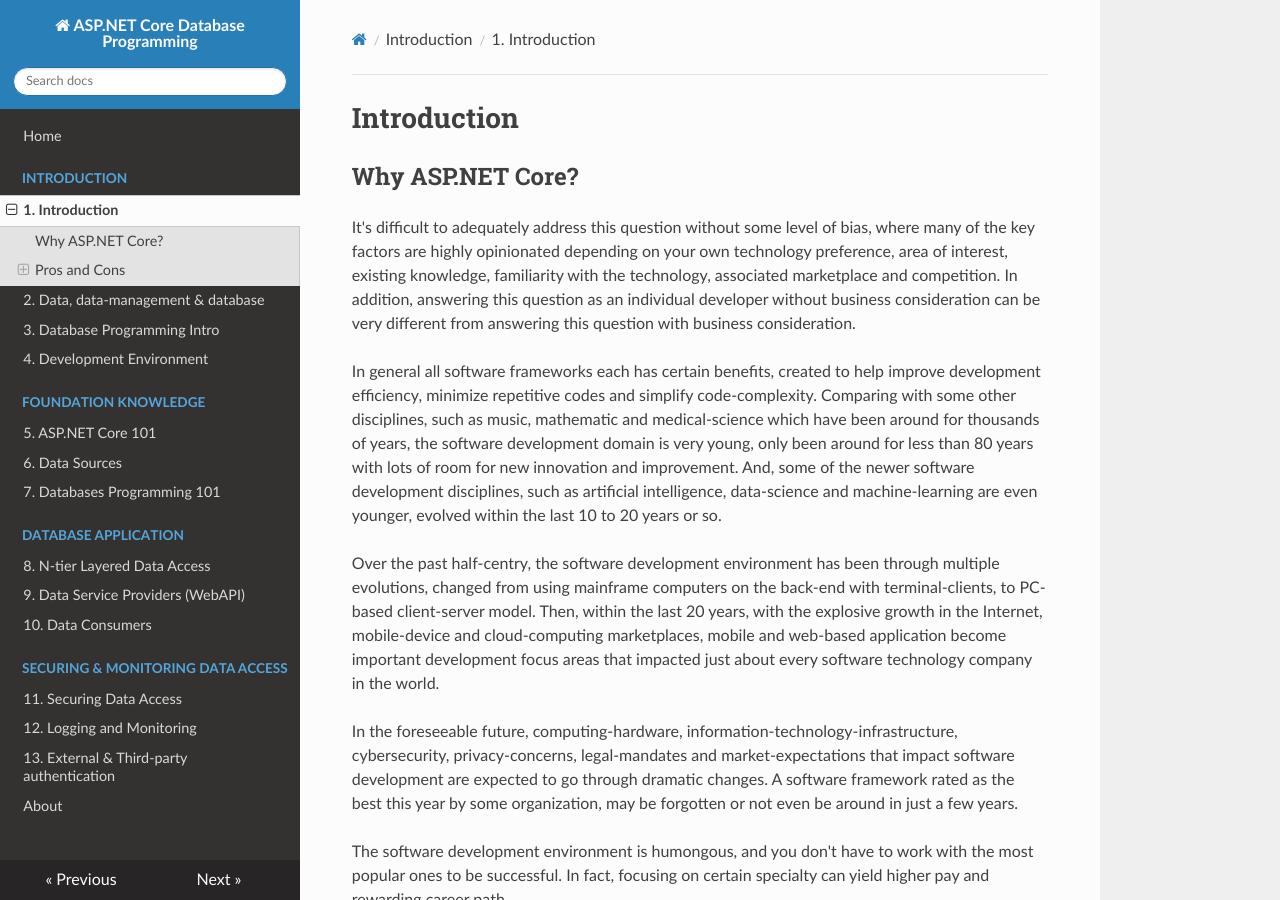
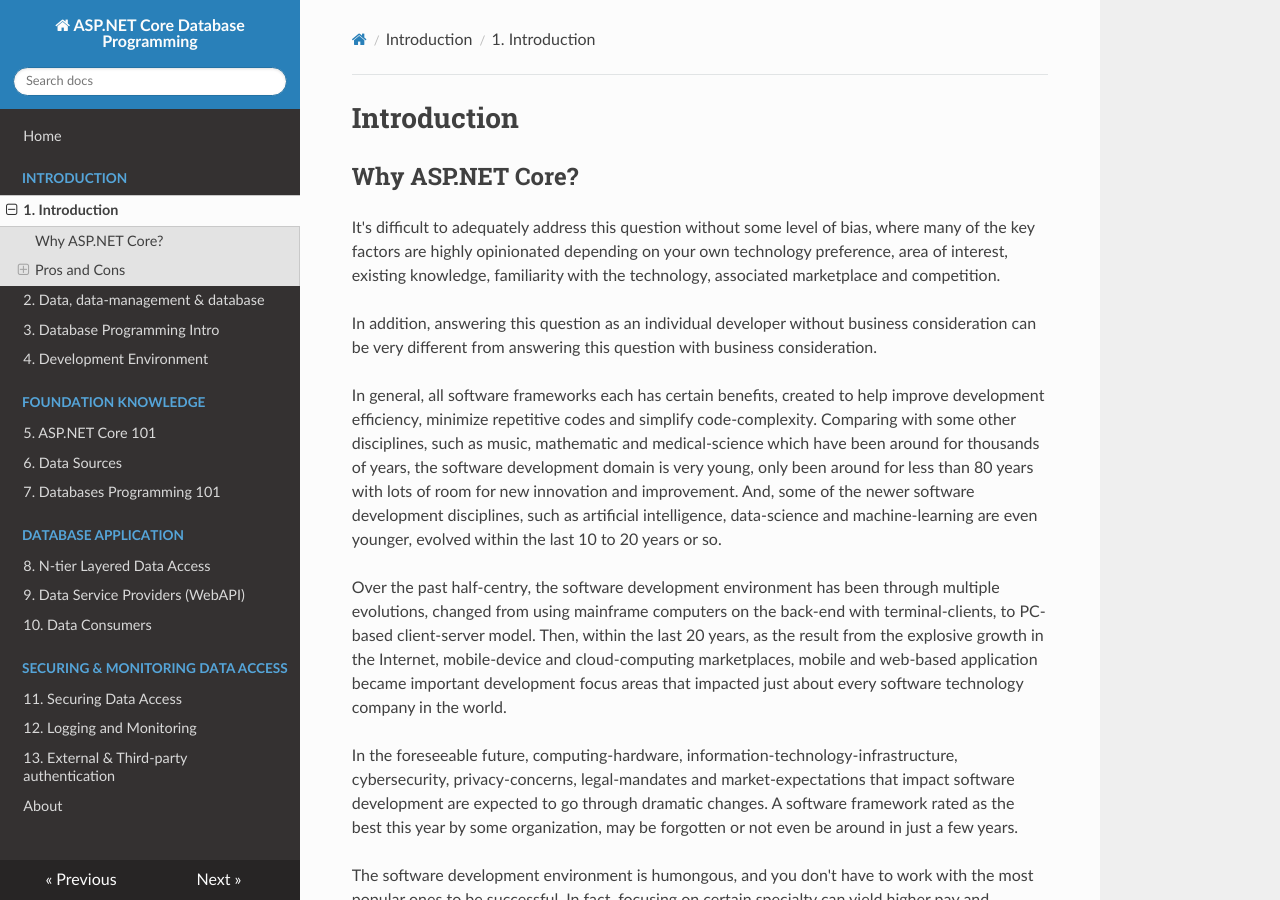
Before and after one commit to samuelp101/AspNetCore-Database, an MkDocs documentation site: the page built from docs/ch01.md, in a window 1280 px wide and 900 px high. Built offline with MkDocs 1.6.1, drawn with Linux system fonts in a browser that asks for light colours; nearby versions of some CDN libraries.

Commit message:
Update ch-01

```diff
--- a/docs/ch01.md
+++ b/docs/ch01.md
@@ -2,11 +2,13 @@
 
 ## Why ASP.NET Core?
 
-It's difficult to adequately address this question without some level of bias, where many of the key factors are highly opinionated depending on your own technology preference, area of interest, existing knowledge, familiarity with the technology, associated marketplace and competition.  In addition, answering this question as an individual developer without business consideration can be very different from answering this question with business consideration.
+It's difficult to adequately address this question without some level of bias, where many of the key factors are highly opinionated depending on your own technology preference, area of interest, existing knowledge, familiarity with the technology, associated marketplace and competition.
 
-In general all software frameworks each has certain benefits, created to help improve development efficiency, minimize repetitive codes and simplify code-complexity.  Comparing with some other disciplines, such as music, mathematic and medical-science which have been around for thousands of years, the software development domain is very young, only been around for less than 80 years with lots of room for new innovation and improvement.  And, some of the newer software development disciplines, such as artificial intelligence, data-science and machine-learning are even younger, evolved within the last 10 to 20 years or so.
+In addition, answering this question as an individual developer without business consideration can be very different from answering this question with business consideration.
 
-Over the past half-centry, the software development environment has been through multiple evolutions, changed from using mainframe computers on the back-end with terminal-clients, to PC-based client-server model. Then, within the last 20 years, with the explosive growth in the Internet, mobile-device and cloud-computing marketplaces, mobile and web-based application become important development focus areas that impacted just about every software technology company in the world.
+In general, all software frameworks each has certain benefits, created to help improve development efficiency, minimize repetitive codes and simplify code-complexity.  Comparing with some other disciplines, such as music, mathematic and medical-science which have been around for thousands of years, the software development domain is very young, only been around for less than 80 years with lots of room for new innovation and improvement.  And, some of the newer software development disciplines, such as artificial intelligence, data-science and machine-learning are even younger, evolved within the last 10 to 20 years or so.
+
+Over the past half-centry, the software development environment has been through multiple evolutions, changed from using mainframe computers on the back-end with terminal-clients, to PC-based client-server model. Then, within the last 20 years, as the result from the explosive growth in the Internet, mobile-device and cloud-computing marketplaces, mobile and web-based application became important development focus areas that impacted just about every software technology company in the world.
 
 In the foreseeable future, computing-hardware, information-technology-infrastructure, cybersecurity, privacy-concerns, legal-mandates and market-expectations that impact software development are expected to go through dramatic changes.  A software framework rated as the best this year by some organization, may be forgotten or not even be around in just a few years.
 
```
